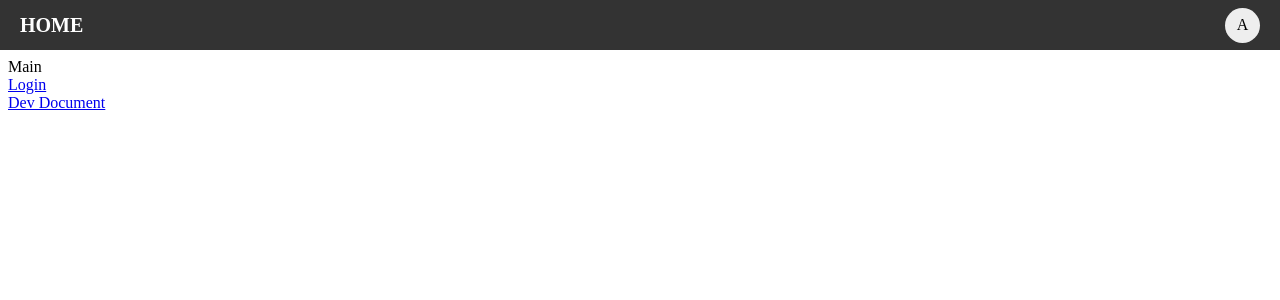
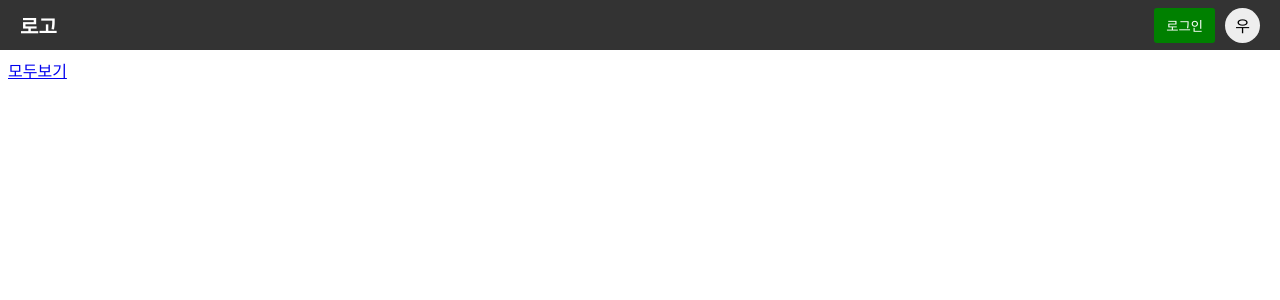
Before and after one commit to wknowpark797/vue2-basic-custom, a Vue app in the folder vue2-basic-custom/: page /main in a window 1280 px wide. Shown: the top 300 px of the page. Built offline with nearby package versions, Linux system fonts and the light colour scheme.

Commit message:
로그인 버튼 이동

```diff
--- a/vue2-basic-custom/src/components/layout/HeaderComp.vue
+++ b/vue2-basic-custom/src/components/layout/HeaderComp.vue
@@ -6,11 +6,18 @@
     <header class="header-wrap">
         <h1>
             <router-link :to="'/'">
-                HOME
+                로고
             </router-link>
         </h1>
-        <AvatarComp :text="'A'"
-                    :size="'medium'" />
+
+        <div class="info-wrap">
+            <ButtonComp :color="'green'"
+                        @click="$router.push('/login')">
+                로그인
+            </ButtonComp>
+            <AvatarComp :text="'우'"
+                        :size="'medium'" />
+        </div>
     </header>
 </template>
 
@@ -52,5 +59,12 @@
                 text-decoration: none;
             }
         }
+        .info-wrap {
+            display: flex;
+            align-items: center;
+            .avatar-wrap {
+                margin-left: 10px;
+            }
+        }
     }
 </style>
--- a/vue2-basic-custom/src/views/MainComp.vue
+++ b/vue2-basic-custom/src/views/MainComp.vue
@@ -4,13 +4,10 @@
 
 <template>
     <div class="main-wrap">
-        Main
-
         <div>
-            <router-link :to="'/login'">Login</router-link>
-        </div>
-        <div>
-            <router-link :to="'/dev/document'">Dev Document</router-link>
+            <router-link :to="'/dev/document'">
+                모두보기
+            </router-link>
         </div>
     </div>
 </template>
```
